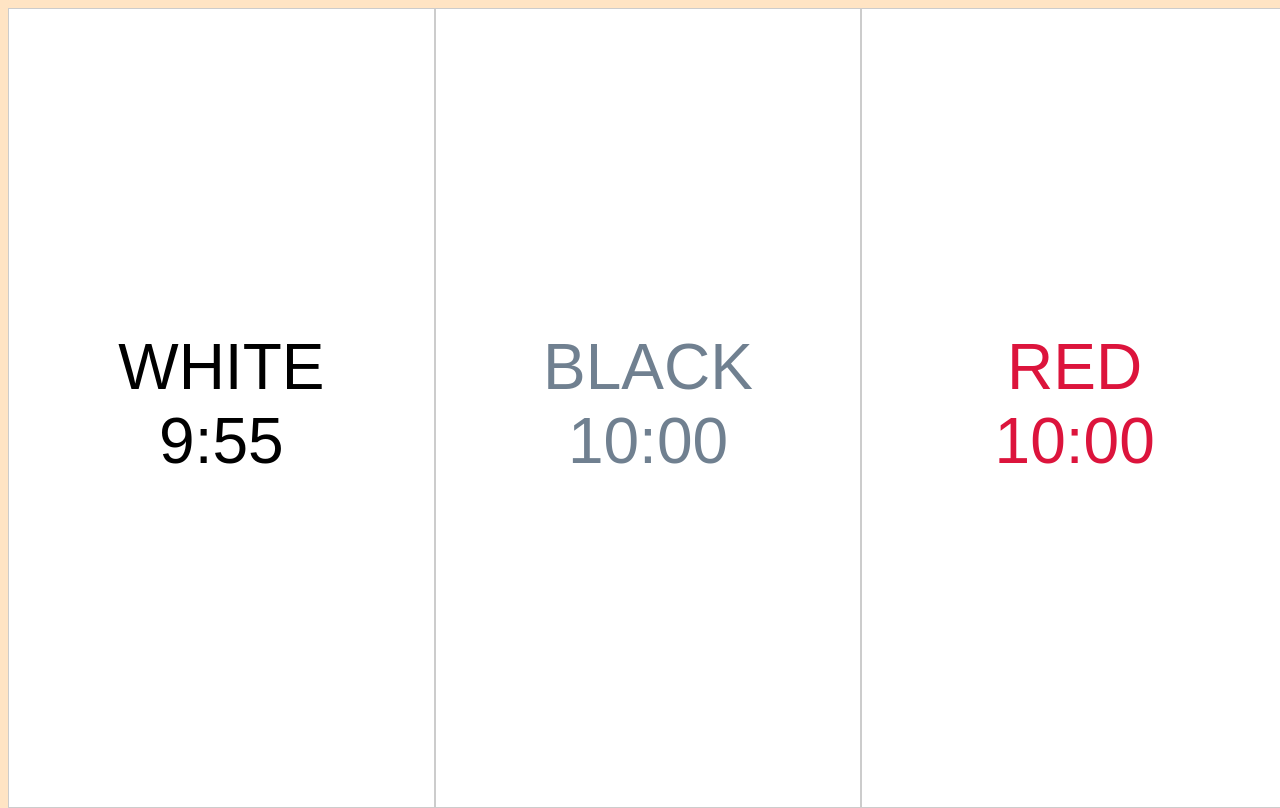
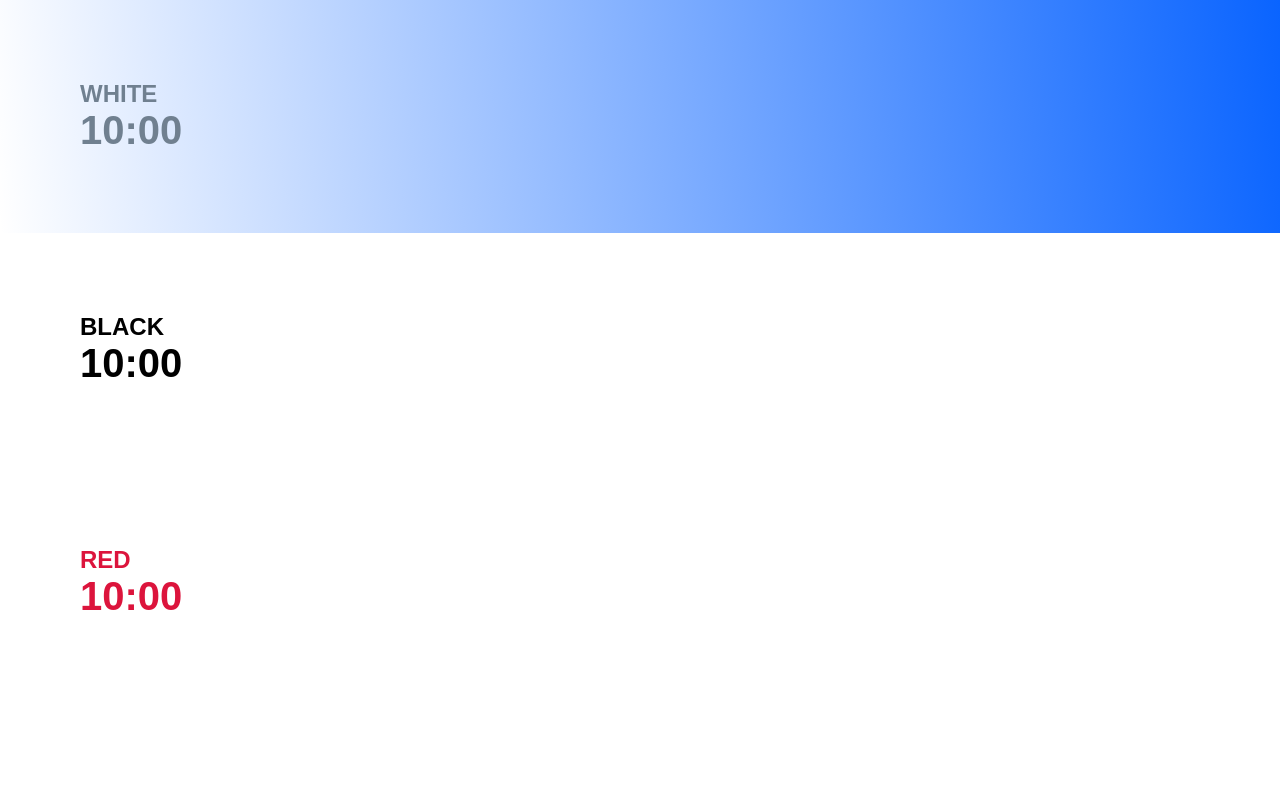
Before and after one commit to arienshibani/ThreePlayerChessTimer, a SvelteKit app: page / in a window 1280 px wide. Built offline with nearby package versions, Linux system fonts and the light colour scheme.

Commit message:
feat(Added better styling and fixed a few bugs in the clock):

```diff
--- a/src/app.html
+++ b/src/app.html
@@ -1,17 +1,13 @@
 <!DOCTYPE html>
 <html lang="en">
 	<head>
+		<title>Three Player Chess Timer</title>
 		<meta charset="utf-8" />
 		<link rel="icon" href="%sveltekit.assets%/favicon.png" />
 		<meta name="viewport" content="width=device-width" />
 		%sveltekit.head%
-		<style>
-		html {
-		background-color: bisque;
-		}
-		</style>
 	</head>
-	<body data-sveltekit-preload-data="hover">
+	<body style="margin: 0" data-sveltekit-preload-data="hover">
 		<div style="display: contents">%sveltekit.body%</div>
 	</body>
 </html>
--- a/src/routes/+page.svelte
+++ b/src/routes/+page.svelte
@@ -1,52 +1,74 @@
 <script>
   import { onMount } from "svelte";
-  let currentPlayer = 0; // Player 0, 1, 2
-  const playerColors = ["WHITE", "BLACK", "RED"];
+	import { tweened } from 'svelte/motion';
 
 
-  // The default time remaining for each player is 10 minutes.
+  let currentPlayer = 0;
+  const playerColors = ["WHITE", "BLACK", "RED"];
   let timeRemaining = [600, 600, 600];
+  let timers = [null, null, null]; // Individual timers for each player
+  let gameOver = false;
 
-  // Parse URL parameters and update timeRemaining, should they wish to have shorter time.
+
+  /**
+   * @name updateTimersFromURL
+   * @description Parses URL parameters to set custom timers if desired.
+   *
+   *  - E.g: http://localhost/?time=300 (sets all players to 5 minutes)
+   *  - E.g #2: http://localhost/?p1=60&p2=120&p3=300 (player one and two have 1 and 2 minutes respectively, player 3 has 5 minutes)
+   *
+  */
   const updateTimersFromURL = () => {
     const searchParams = new URLSearchParams(window.location.search);
-    if(searchParams.has('time')){
-      //set all timers to the same time
-      timeRemaining = [parseInt(searchParams.get('time')), parseInt(searchParams.get('time')), parseInt(searchParams.get('time'))];
+    if (searchParams.has("time")) {
+      //Set all timers to the same time
+      timeRemaining = [
+        parseInt(searchParams.get("time")),
+        parseInt(searchParams.get("time")),
+        parseInt(searchParams.get("time")),
+      ];
     }
     // Set individual players times.
-    if (searchParams.has('p1')) {
-      timeRemaining[0] = parseInt(searchParams.get('p1'));
+    if (searchParams.has("p1")) {
+      timeRemaining[0] = parseInt(searchParams.get("p1"));
     }
-    if (searchParams.has('p2')) {
-      timeRemaining[1] = parseInt(searchParams.get('p2'));
+    if (searchParams.has("p2")) {
+      timeRemaining[1] = parseInt(searchParams.get("p2"));
     }
-    if (searchParams.has('p3')) {
-      timeRemaining[2] = parseInt(searchParams.get('p3'));
+    if (searchParams.has("p3")) {
+      timeRemaining[2] = parseInt(searchParams.get("p3"));
     }
   };
 
-  onMount(() => {
-    window.addEventListener('keydown', handleKeyDown);
-    updateTimersFromURL();
-
-    onDestroy(() => {
-      window.removeEventListener('keydown', handleKeyDown);
-    });
-  });
-
-  let timers = [null, null, null]; // Individual timers for each player
-
+  // Start counting down the current player's time.
   const startTurn = () => {
     timers[currentPlayer] = setInterval(() => {
-      timeRemaining[currentPlayer] -= 1;
+      // Check if current player has time left.
+      if (timeRemaining[currentPlayer] >= 0) {
+        // Check if any other players have time left.
+        const otherPlayers = timeRemaining.filter(
+          (time, index) => index !== currentPlayer
+        );
 
-      // If time is up, clear the timer and remove him from the game.
+        // If there is no other player with time left, the current player wins.
+        if (otherPlayers.every((time) => time <= 0)) {
+          clearInterval(timers[currentPlayer]);
+          gameOver = true;
+          return;
+        }
+        // If there is, decrease it by one.
+        timeRemaining[currentPlayer] -= 1;
+      }
+
+      // If time is up, clear that players time.
       if (timeRemaining[currentPlayer] <= 0) {
         clearInterval(timers[currentPlayer]);
+        // If any players have time left, continue with the next players timer.
+        if (timeRemaining.some((time) => time > 0)) {
+          nextPlayer();
+        }
+      }
 
-        nextPlayer();
-      }
     }, 1000);
   };
 
@@ -56,100 +78,153 @@
     startTurn();
   };
 
-  startTurn();
-
   // Global keydown event handler
   const handleKeyDown = (event) => {
+    if(gameOver){
+      return;
+    }
     if (event.key === " ") {
+      nextPlayer();
+    }
+
+    if (event.key === "Enter") {
+      // Pause the timer
+      startTurn();
+    }
+  };
+
+
+  const handleTouch = (event) => {
+    if(gameOver){
+      return;
+    }
+
+    if(event.touches.length === 2){
+      nextPlayer();
+    }
+  };
+
+  const handleClicks = (event) => {
+    if(gameOver){
+      return;
+    }
+
+    if(event.detail === 1){
       nextPlayer();
     }
   };
 
   onMount(() => {
+    updateTimersFromURL();
     // Attach the event listener
     window.addEventListener("keydown", handleKeyDown);
-
-    // Cleanup when the component is destroyed
-    onDestroy(() => {
-      window.removeEventListener("keydown", handleKeyDown);
-    });
+    window.addEventListener("touchstart", handleTouch);
+    window.addEventListener("click", handleClicks);
   });
 </script>
 
 <main>
-  <div class="chess-clock"
->
+  <div class="chess-clock">
+
+    {#if gameOver}
+    <div class="gameOver">
+      <h2>{playerColors[currentPlayer]} wins! 👑</h2>
+    </div>
+    {/if}
+
     {#each [0, 1, 2] as playerIndex}
-      <button
-        style={`background-color: ${
-          timeRemaining[playerIndex] <= 0 ? "red" : "white"
-        }`}
+      <div
+        style={`background-image: ${
+          timeRemaining[playerIndex] <= 0 ? "" : ""
+        } `}
         class={playerIndex === currentPlayer ? "active" : ""}
       >
         <div class="playerInfo" id={playerColors[playerIndex]}>
-          <div class="playerColor">
+          <div>
             {playerColors[playerIndex]}
           </div>
 
           <div class="timeLeft">
-            {Math.floor(timeRemaining[playerIndex] / 60)}:{(
-              timeRemaining[playerIndex] % 60
-            )
-              .toString()
-              .padStart(2, "0")}
+            {
+              timeRemaining[playerIndex] <= 0
+                ? "Time's up! ☠️"
+                : `${Math.floor(timeRemaining[playerIndex] / 60)}:${(timeRemaining[playerIndex] % 60).toString().padStart(2, "0")}`
+            }
           </div>
         </div>
-      </button>
+      </div>
     {/each}
+
+
   </div>
+
+
 </main>
 
 <style>
-
+  h2 {
+    font-size: 5vh;
+    text-align: center;
+  }
 
   main {
-    position: absolute;
+    font-family: sans-serif;
+    display: flow;
+    justify-content: center;
+    align-items: center;
     height: 100%;
     width: 100%;
+    transition: 0.5s ease-in-out;
+
   }
 
+  .active {
+    background-image: linear-gradient(83deg, rgba(34,193,195,0) 0%, rgba(10,100,500) 100%) !important;
+  }
 
   .playerInfo{
-    margin-top: 40vh;
+    user-select: none;
+    cursor: pointer;
+    padding: 5rem;
+    margin: auto;
+    width: 100%;
     height: 100%;
+    font-size: 3vh;
+    font-weight: bold;
+  }
+
+  .gameOver{
+    user-select: none;
+  }
+
+  .timeLeft{
+    font-size: 5vh;
+  }
+
+  @media only screen and (min-width: 800px) {
+    main {
+      padding: 0rem;
+      display: flow;
+    }
   }
 
   .chess-clock {
-    display: flex;
-    justify-content: center;
-    align-items: center;
-    height: 100vh;
-    width: 100vw;
     overflow: hidden;
     font-size: 2rem;
   }
 
   .chess-clock > button {
-    /* padding: 1rem; */
     border: 1px solid #ccc;
-    /* border-radius: 0.5rem; */
-    margin: 0 0;
     cursor: pointer;
-    height: 100%;
-    width: 100%;
     text-align: center;
-    font-size: 200%;
-    /* align-items: center; */
-    /* margin: 50%, 50%; */
-    /* transform: translate(-50%, -50%); */
   }
 
+  #WHITE {
+    color: slategrey;
+  }
 
-  #WHITE {
+  #BLACK {
     color: black;
-  }
-  #BLACK {
-    color: slategray;
   }
   #RED {
     color: crimson;
```
Also changed, not shown: src/lib/components/Sidebar.svelte (added, +21 -0 lines).
